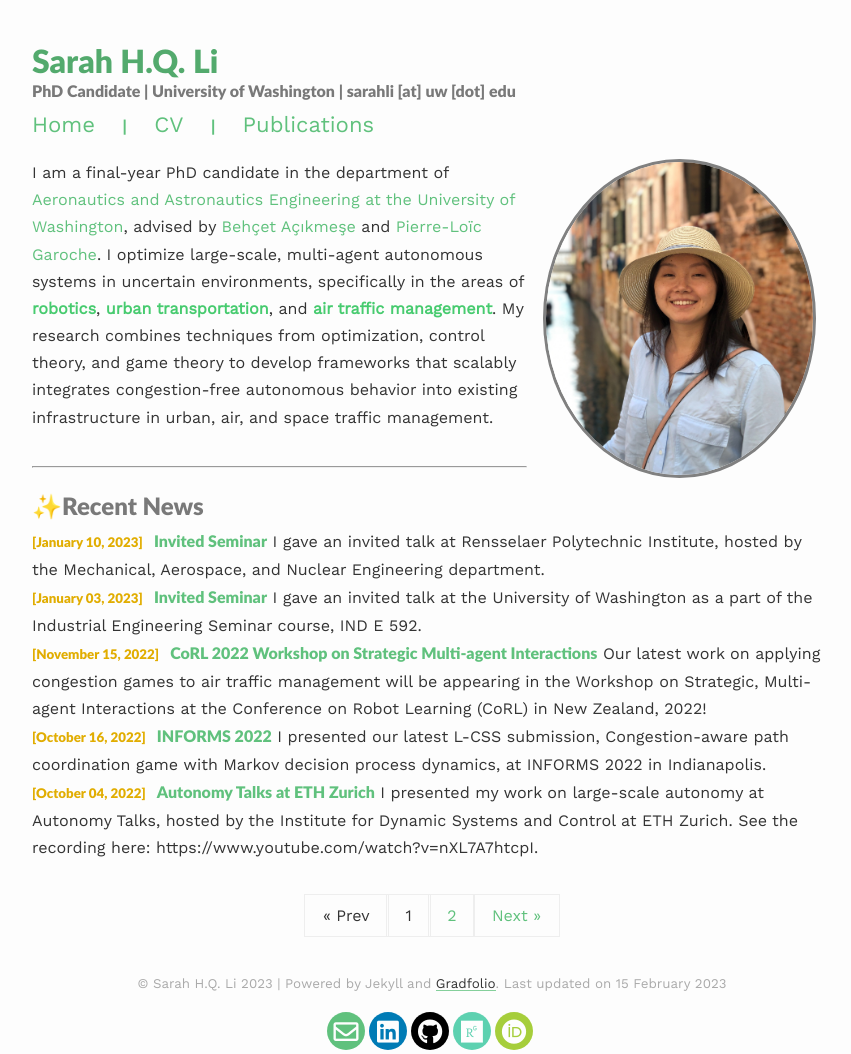
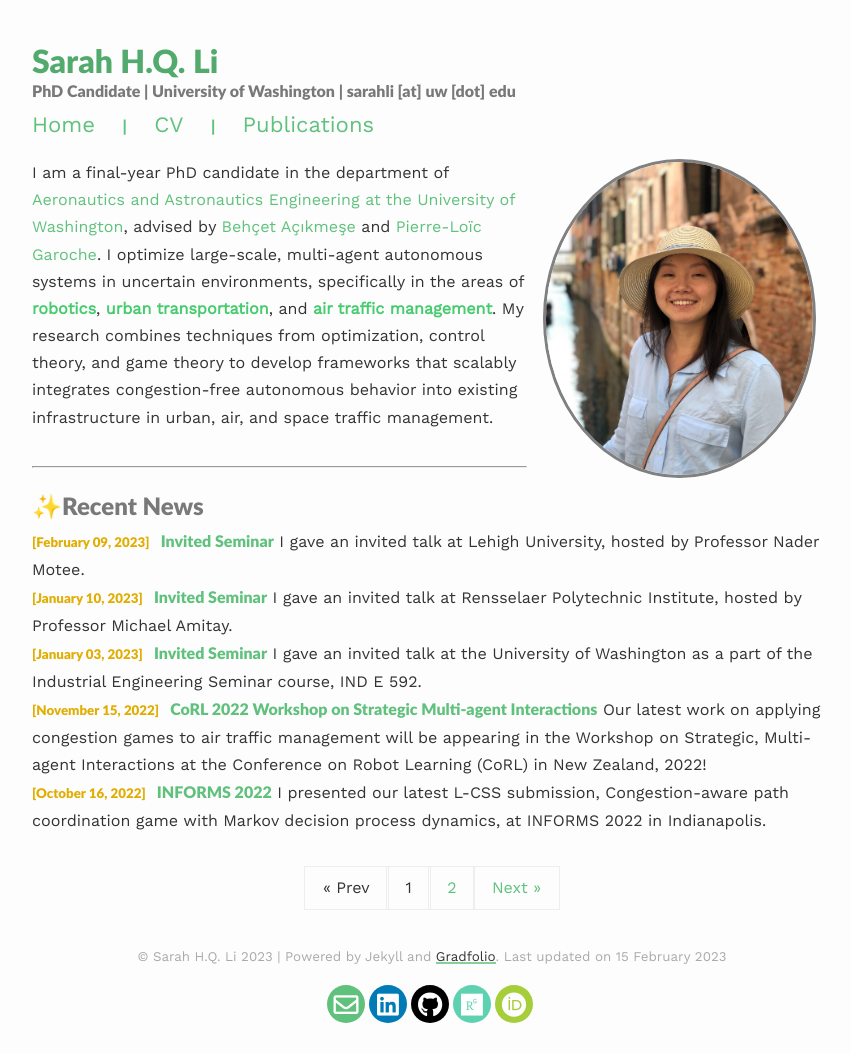
Before and after one commit to lisarah/lisarah.github.io, a Jekyll site: the page built from index.html, in a window 1280 px wide. Shown: the whole page, without its empty margins (208-1059 px from the left). Built offline with Jekyll 4.4.1, drawn with Linux system fonts in a browser that asks for light colours; nearby versions of some CDN libraries; the list of posts is cut into pages by our own code; after the commit the page ends 1027 px from its top, so only the background shows below that.

Commit message:
update on news

```diff
--- a/_posts/2023-01-10-rensselaer.md
+++ b/_posts/2023-01-10-rensselaer.md
@@ -3,6 +3,6 @@ layout: post
 title: Invited Seminar
 ---
 
-I gave an invited talk at Rensselaer Polytechnic Institute, hosted by the Mechanical, Aerospace, and Nuclear Engineering department.
+I gave an invited talk at Rensselaer Polytechnic Institute, hosted by Professor Michael Amitay.
 
 <!--more-->
--- /dev/null
+++ b/_posts/2023-02-09-lehigh.md
@@ -0,0 +1,8 @@
+---
+layout: post
+title: Invited Seminar
+---
+
+I gave an invited talk at Lehigh University, hosted by Professor Nader Motee.
+
+<!--more-->
```
